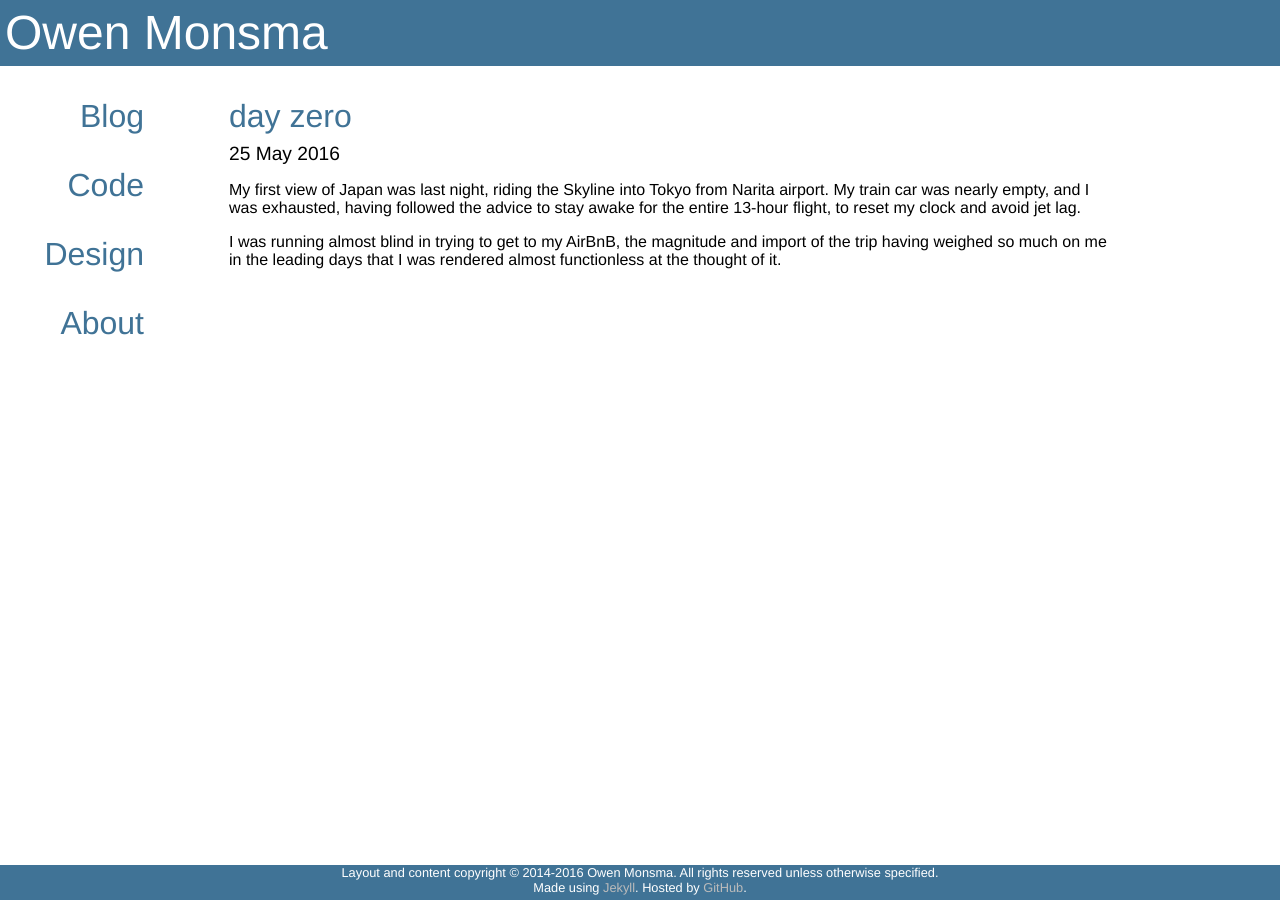
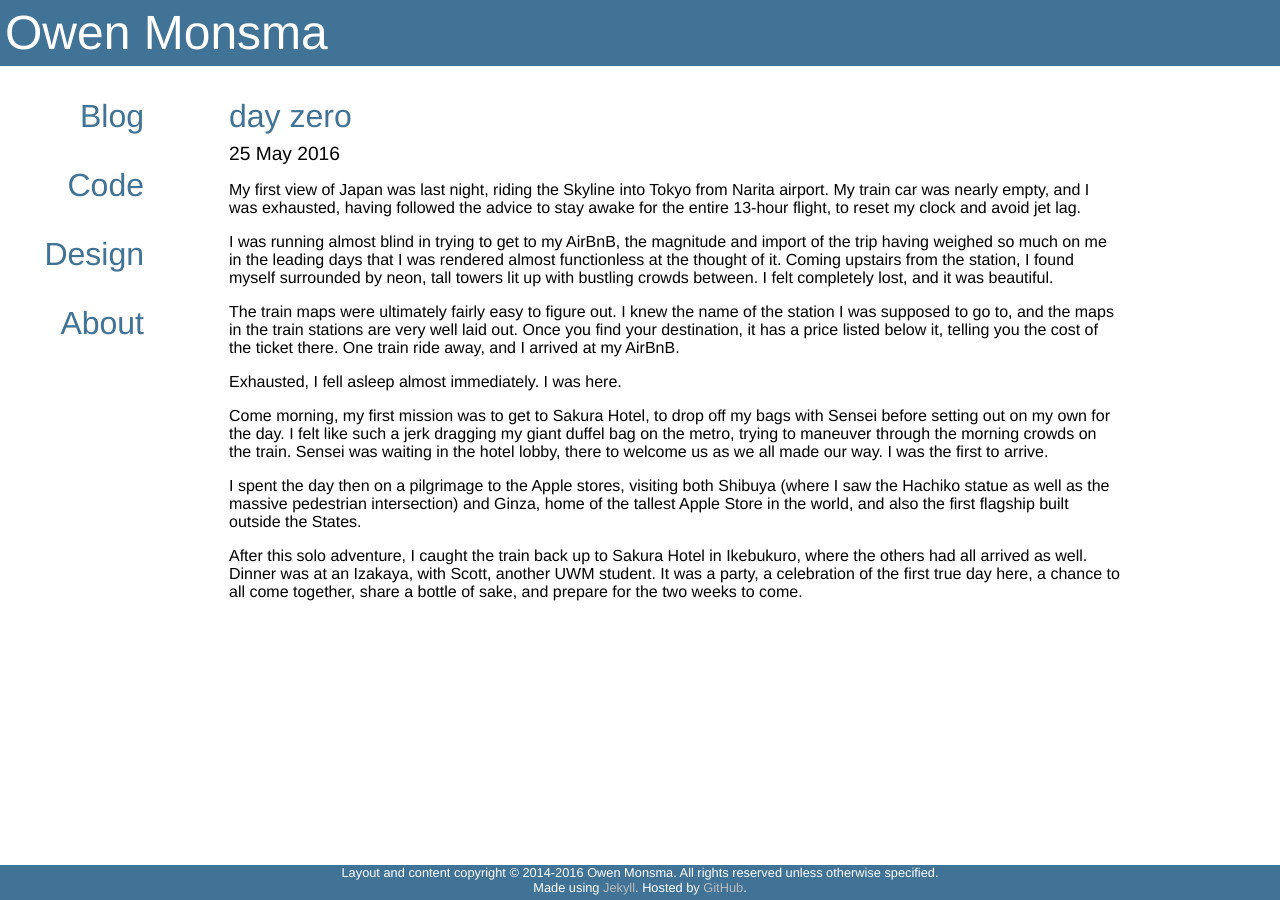
Before and after one commit to darkfire613/darkfire613.github.io, a Jekyll site: the page built from _japanposts/2016-05-25-day-0.md, in a window 1280 px wide. Built offline with Jekyll 4.4.1, drawn with Linux system fonts in a browser that asks for light colours.

Commit message:
day zero

```diff
--- a/_japanposts/2016-05-25-day-0.md
+++ b/_japanposts/2016-05-25-day-0.md
@@ -4,4 +4,14 @@ title: day zero
 ---
 My first view of Japan was last night, riding the Skyline into Tokyo from Narita airport. My train car was nearly empty, and I was exhausted, having followed the advice to stay awake for the entire 13-hour flight, to reset my clock and avoid jet lag.
 
-I was running almost blind in trying to get to my AirBnB, the magnitude and import of the trip having weighed so much on me in the leading days that I was rendered almost functionless at the thought of it.
+I was running almost blind in trying to get to my AirBnB, the magnitude and import of the trip having weighed so much on me in the leading days that I was rendered almost functionless at the thought of it. Coming upstairs from the station, I found myself surrounded by neon, tall towers lit up with bustling crowds between. I felt completely lost, and it was beautiful.
+
+The train maps were ultimately fairly easy to figure out. I knew the name of the station I was supposed to go to, and the maps in the train stations are very well laid out. Once you find your destination, it has a price listed below it, telling you the cost of the ticket there. One train ride away, and I arrived at my AirBnB.
+
+Exhausted, I fell asleep almost immediately. I was here.
+
+Come morning, my first mission was to get to Sakura Hotel, to drop off my bags with Sensei before setting out on my own for the day. I felt like such a jerk dragging my giant duffel bag on the metro, trying to maneuver through the morning crowds on the train. Sensei was waiting in the hotel lobby, there to welcome us as we all made our way. I was the first to arrive.
+
+I spent the day then on a pilgrimage to the Apple stores, visiting both Shibuya (where I saw the Hachiko statue as well as the massive pedestrian intersection) and Ginza, home of the tallest Apple Store in the world, and also the first flagship built outside the States.
+
+After this solo adventure, I caught the train back up to Sakura Hotel in Ikebukuro, where the others had all arrived as well. Dinner was at an Izakaya, with Scott, another UWM student. It was a party, a celebration of the first true day here, a chance to all come together, share a bottle of sake, and prepare for the two weeks to come.
```
